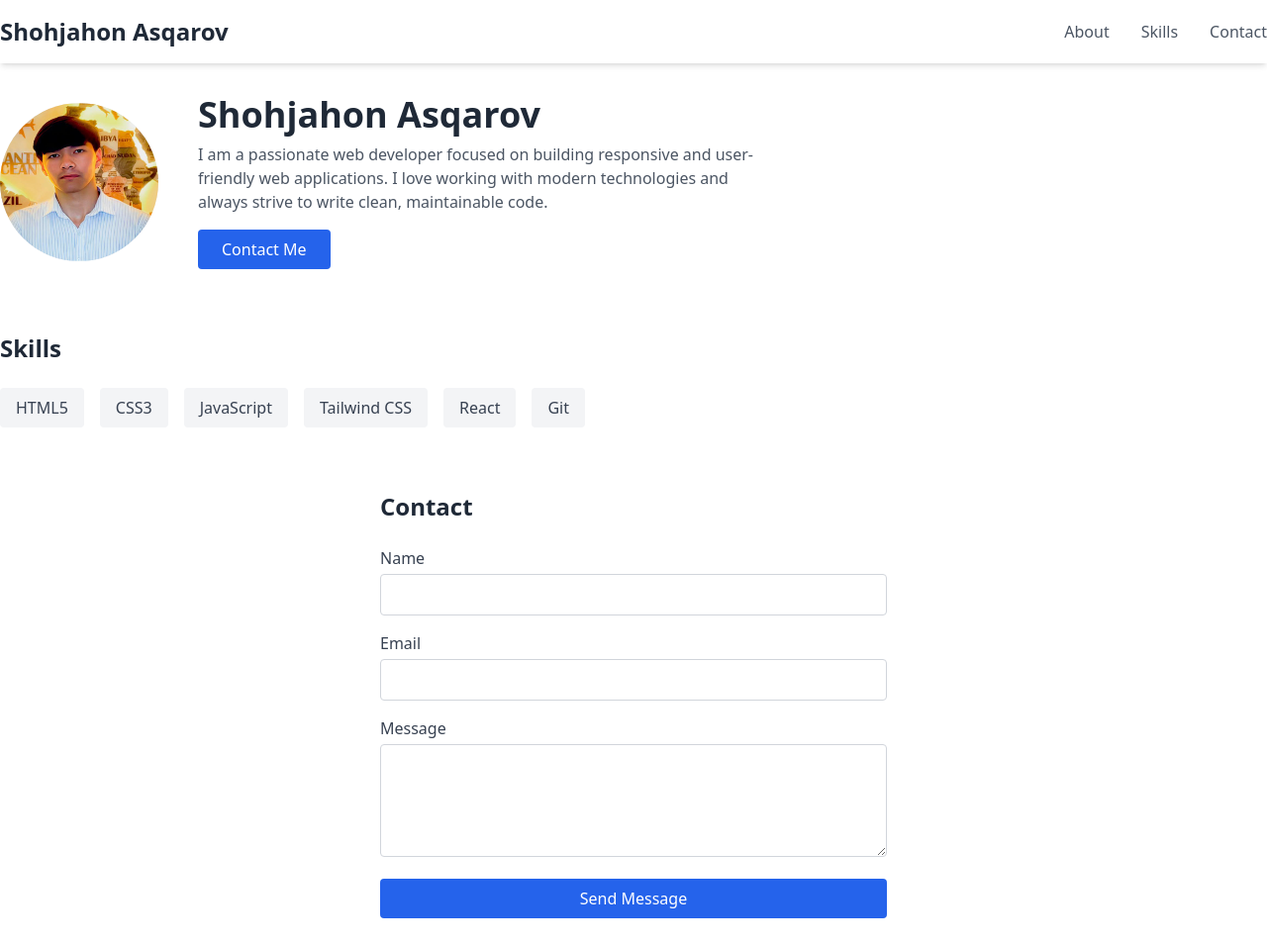
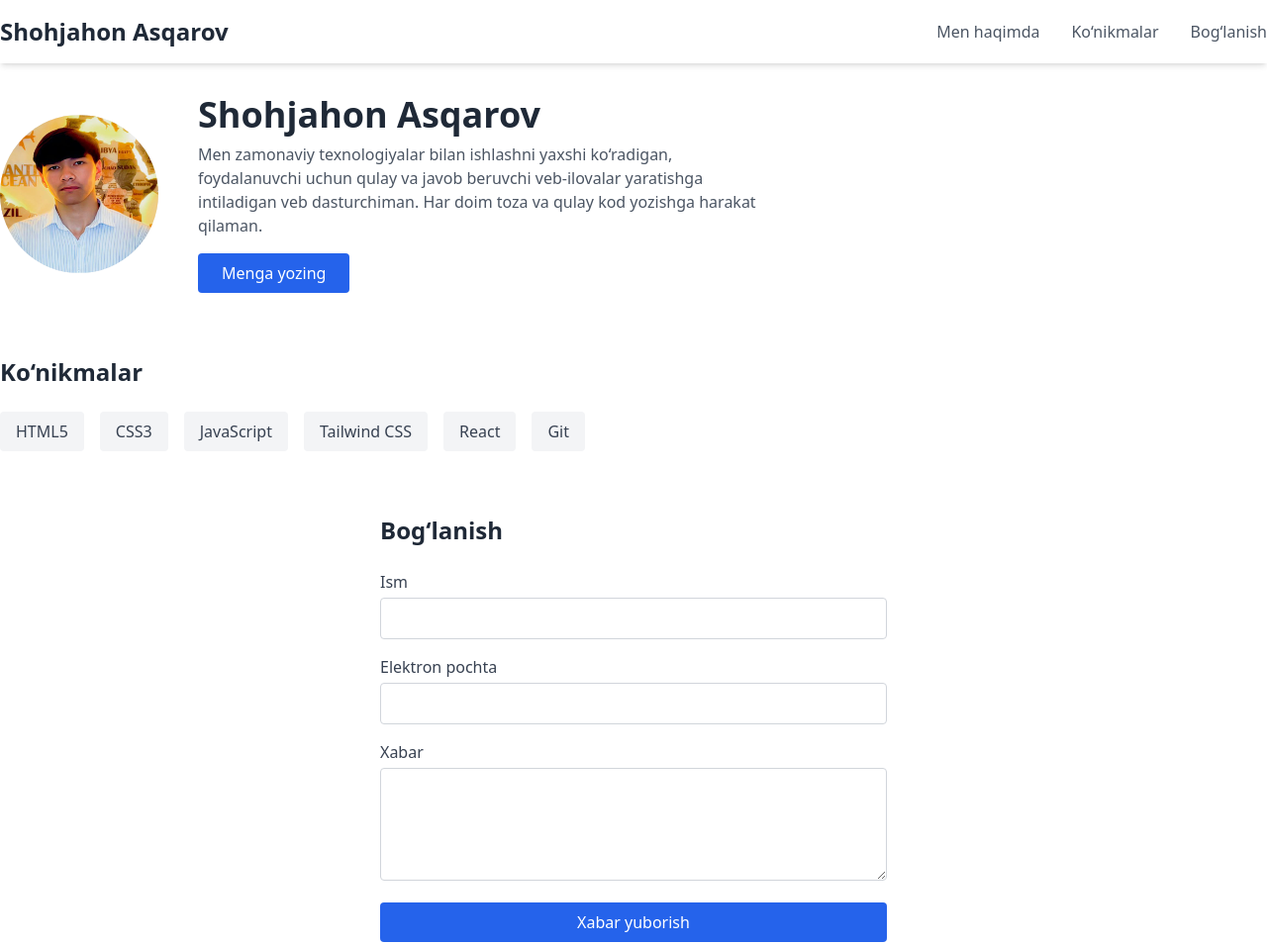
Before and after one commit to iTechUz/shohjahon_asqarov, a website: page 1/index.html in a window 1280 px wide. Shown: the top 955 px of the page at 99% size. Drawn offline with Linux system fonts and the light colour scheme.

Commit message:
to uzbek

```diff
--- a/1/index.html
+++ b/1/index.html
@@ -16,9 +16,9 @@
         <nav class="container mx-auto flex items-center justify-between py-4 px-4 md:px-0">
             <div class="text-2xl font-bold text-gray-800">Shohjahon Asqarov</div>
             <ul class="hidden md:flex space-x-8 text-gray-600 font-medium">
-                <li><a href="#about" class="hover:text-blue-600 transition">About</a></li>
-                <li><a href="#skills" class="hover:text-blue-600 transition">Skills</a></li>
-                <li><a href="#contact" class="hover:text-blue-600 transition">Contact</a></li>
+                <li><a href="#about" class="hover:text-blue-600 transition">Men haqimda</a></li>
+                <li><a href="#skills" class="hover:text-blue-600 transition">Ko‘nikmalar</a></li>
+                <li><a href="#contact" class="hover:text-blue-600 transition">Bog‘lanish</a></li>
             </ul>
             <button class="md:hidden text-gray-600 focus:outline-none" aria-label="Open Menu">
                 <!-- Simple hamburger icon -->
@@ -40,18 +40,18 @@
             </div>
             <div>
                 <h1 class="text-3xl md:text-4xl font-bold text-gray-800 mb-2">Shohjahon Asqarov</h1>
-                <p class="text-gray-600 mb-4 max-w-xl">I am a passionate web developer focused on building responsive
-                    and user-friendly web applications. I love working with modern technologies and always strive to
-                    write clean, maintainable code.</p>
+                <p class="text-gray-600 mb-4 max-w-xl">Men zamonaviy texnologiyalar bilan ishlashni yaxshi ko‘radigan,
+                    foydalanuvchi uchun qulay va javob beruvchi veb-ilovalar yaratishga intiladigan veb dasturchiman.
+                    Har doim toza va qulay kod yozishga harakat qilaman.</p>
                 <a href="#contact"
-                    class="inline-block bg-blue-600 text-white px-6 py-2 rounded hover:bg-blue-700 transition">Contact
-                    Me</a>
+                    class="inline-block bg-blue-600 text-white px-6 py-2 rounded hover:bg-blue-700 transition">Menga
+                    yozing</a>
             </div>
         </section>
 
         <!-- Skills Section -->
         <section id="skills">
-            <h2 class="section-title">Skills</h2>
+            <h2 class="section-title">Ko‘nikmalar</h2>
             <ul class="flex flex-wrap gap-4">
                 <li class="skill-badge">HTML5</li>
                 <li class="skill-badge">CSS3</li>
@@ -62,26 +62,23 @@
             </ul>
         </section>
 
-
-
         <!-- Contact Section -->
         <section id="contact" class="max-w-lg mx-auto">
-            <h2 class="section-title">Contact</h2>
+            <h2 class="section-title">Bog‘lanish</h2>
             <form class="space-y-4">
                 <div>
-                    <label for="name" class="block text-gray-700 mb-1">Name</label>
+                    <label for="name" class="block text-gray-700 mb-1">Ism</label>
                     <input type="text" id="name" name="name" class="input-field" required>
                 </div>
                 <div>
-                    <label for="email" class="block text-gray-700 mb-1">Email</label>
+                    <label for="email" class="block text-gray-700 mb-1">Elektron pochta</label>
                     <input type="email" id="email" name="email" class="input-field" required>
                 </div>
                 <div>
-                    <label for="message" class="block text-gray-700 mb-1">Message</label>
+                    <label for="message" class="block text-gray-700 mb-1">Xabar</label>
                     <textarea id="message" name="message" rows="4" class="input-field" required></textarea>
                 </div>
-                <button type="submit" class="btn-primary w-full">Send
-                    Message</button>
+                <button type="submit" class="btn-primary w-full">Xabar yuborish</button>
             </form>
         </section>
     </main>
```
